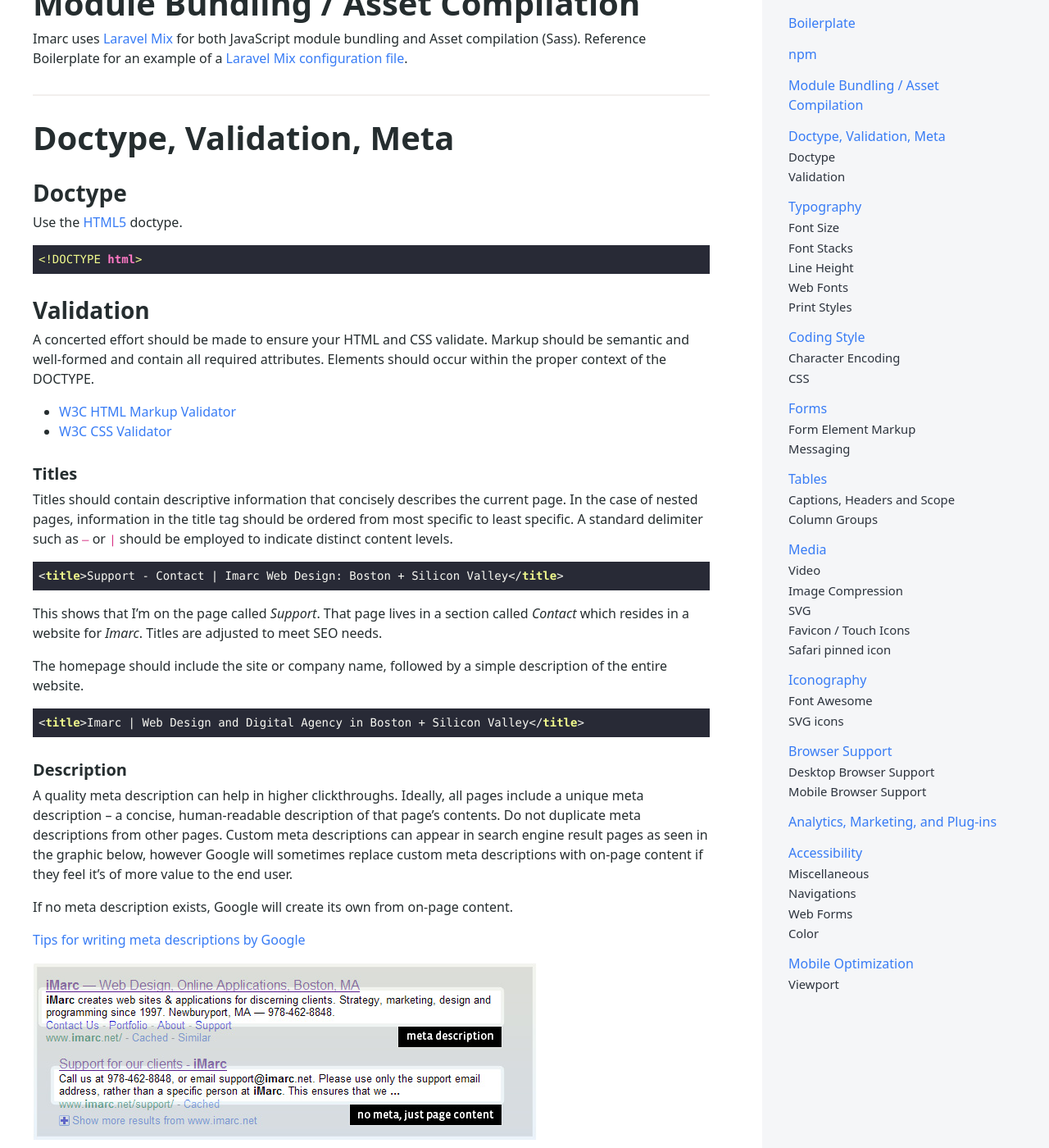
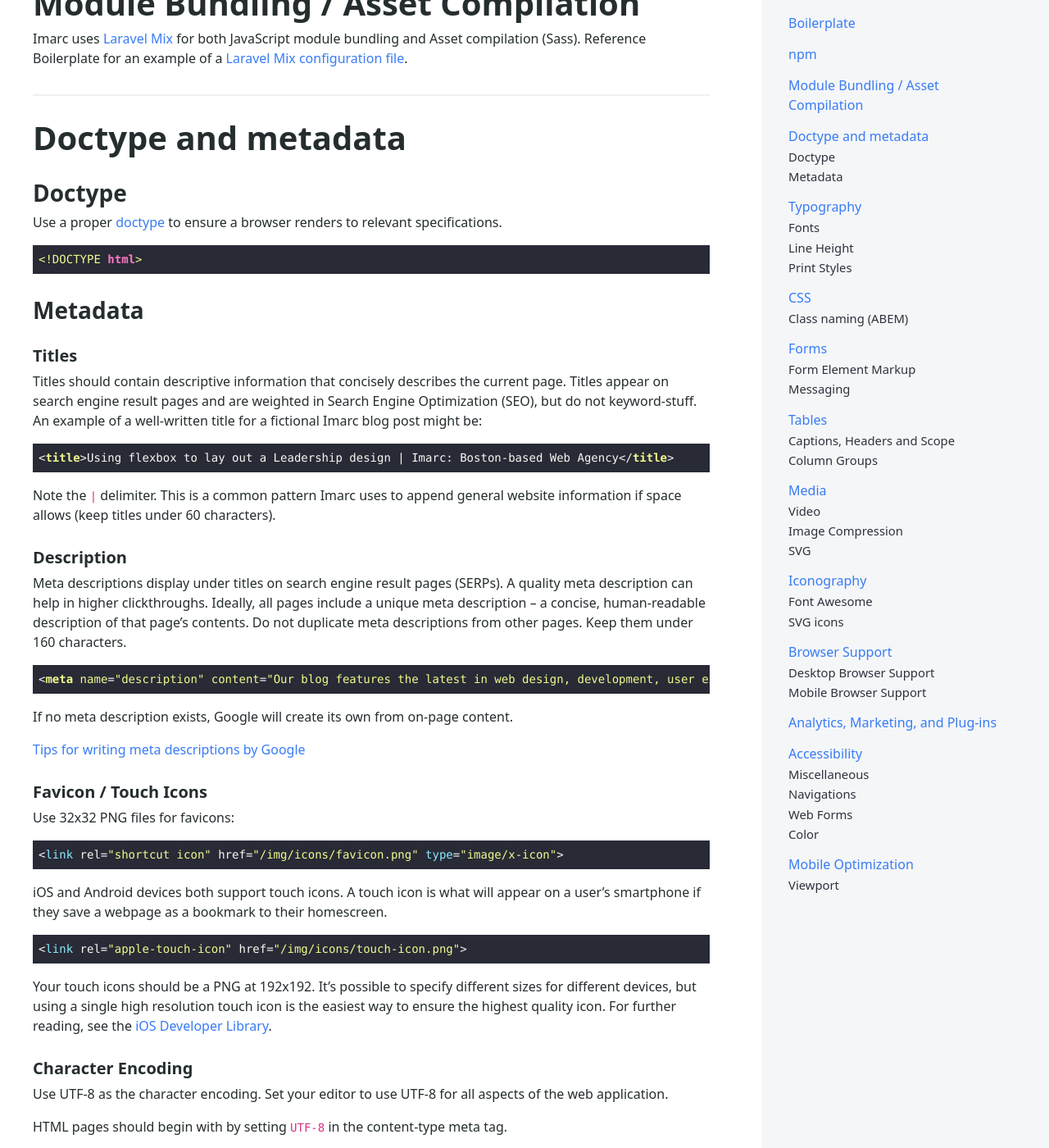
Before and after one commit to imarc/handbook, a Jekyll site: the page built from frontend.markdown, in a window 1280 px wide and 1400 px high, scrolled down 1057 px. Shown: the whole window at 82% size. Built offline with Jekyll 4.4.1, drawn with Linux system fonts in a browser that asks for light colours; nearby versions of some CDN libraries; some of the changed text lies outside the part shown.

Commit message:
gh-pages: front-end content updates

```diff
--- a/frontend.markdown
+++ b/frontend.markdown
@@ -20,110 +19,50 @@
 ## Module Bundling / Asset Compilation
 Imarc uses [Laravel Mix](https://github.com/JeffreyWay/laravel-mix) for both JavaScript module bundling and Asset compilation (Sass). Reference Boilerplate for an example of a [Laravel Mix configuration file](https://github.com/imarc/boilerplate-components/blob/next/webpack.mix.js).
 
-## Doctype, Validation, Meta
+## Doctype and metadata
 
 ### Doctype
-Use the [HTML5](https://developer.mozilla.org/en-US/docs/HTML/HTML5) doctype.
+Use a proper [doctype](https://developer.mozilla.org/en-US/docs/Glossary/Doctype) to ensure a browser renders to relevant specifications.
 
     <!DOCTYPE html>
 
-### Validation
-A concerted effort should be made to ensure your HTML and CSS validate. Markup should
-be semantic and well-formed and contain all required attributes. Elements should occur
-within the proper context of the DOCTYPE.
-
-* [W3C HTML Markup Validator](http://validator.w3.org)
-* [W3C CSS Validator](http://jigsaw.w3.org/css-validator)
+### Metadata
 
 #### Titles
 
 Titles should contain descriptive information that concisely describes the current
-page. In the case of nested pages, information in the title tag should be ordered from
-most specific to least specific. A standard delimiter such as `–` or `|` should be employed
-to indicate distinct content levels.
+page. Titles appear on search engine result pages and are weighted in Search Engine Optimization (SEO), but do not keyword-stuff. An example of a well-written title for a fictional Imarc blog post might be:
 
-	<title>Support - Contact | Imarc Web Design: Boston + Silicon Valley</title>
+	<title>Using flexbox to lay out a Leadership design | Imarc: Boston-based Web Agency</title>
 
-This shows that I’m on the page called *Support*. That page lives in a section called *Contact*
-which resides in a website for *Imarc*. Titles are adjusted to meet SEO needs.
-
-The homepage should include the site or company name, followed by a simple description
-of the entire website.
-
-	<title>Imarc | Web Design and Digital Agency in Boston + Silicon Valley</title>
+Note the `|` delimiter. This is a common pattern Imarc uses to append general website information if space allows (keep titles under 60 characters).
 
 #### Description
 
-A quality meta description can help in higher clickthroughs. Ideally, all pages
-include a unique meta description – a concise, human-readable description of that
-page’s contents. Do not duplicate meta descriptions from other pages. Custom
-meta descriptions can appear in search engine result pages as seen in the
-graphic below, however Google will sometimes replace custom meta descriptions
-with on-page content if they feel it’s of more value to the end user.
+Meta descriptions display under titles on search engine result pages (SERPs). A quality meta description can help in higher clickthroughs. Ideally, all pages include a unique meta description – a concise, human-readable description of that page’s contents. Do not duplicate meta descriptions from other pages. Keep them under 160 characters.
+
+	<meta name="description" content="Our blog features the latest in web design, development, user experience and marketing." />
 
 If no meta description exists, Google will create its own from on-page content.
 
-[Tips for writing meta descriptions by Google](https://support.google.com/webmasters/answer/35624?hl=en#1)
+[Tips for writing meta descriptions by Google](https://developers.google.com/search/docs/advanced/appearance/good-titles-snippets#why-the-search-result-title-might-differ-from-the-pages-title-tag)
 
-![Example of meta description in search results](/img/meta_description.jpg)
+#### Favicon / Touch Icons
 
-Keep meta descriptions less than 160 characters. Here is an example meta description for Imarc’s Blog page.
+Use 32x32 PNG files for favicons:
 
-	<meta name="description" content="Our blog features the latest in web design, development, user experience and marketing." />
+    <link rel="shortcut icon" href="/img/icons/favicon.png" type="image/x-icon">
 
-## Typography
+iOS and Android devices both support touch icons. A touch icon is what will appear on a user's smartphone if they save a webpage as a bookmark to their homescreen.
 
-### Font Size
+    <link rel="apple-touch-icon" href="/img/icons/touch-icon.png">
 
-Users are able to edit their browser’s default font-size. To best work with this, it is ideal to **not set** a default font-size on the `<html>` or `<body>` selectors. Let the browser’s default size (16px) serve as a baseline. From here, we can control font-size *proportion* with relative sizing units `rem` or `em`. Avoid using the `px` unit.
+Your touch icons should be a PNG at 192x192. It’s possible to specify
+different sizes for different devices, but using a single high
+resolution touch icon is the easiest way to ensure the highest
+quality icon. For further reading, see the [iOS Developer Library](http://developer.apple.com/library/ios/#DOCUMENTATION/AppleApplications/Reference/SafariWebContent/ConfiguringWebApplications/ConfiguringWebApplications.html).
 
-“The design I was given has a larger default font-size than 16px. What do I do?”
-
-If you need to, use a percentage unit on the your `:root` or `<html>` selector’s `font-size` property. In the case of 20px default font-size:
-
-    html {
-        font-size: 125%; // (125/100) * 16px = 20px
-    }
-
-Your project’s root font-size would now be 20px. 1.5rem would be 30px.
-
-### Font Stacks
-
-Specify a font family stack on `<body>`.
-
-A default **serif** font stack:
-
-    font-family: Constantia, Lucida, Georgia, serif;
-
-A default **sans-serif** font stack:
-
-    font-family: 'Helvetica Neue', Helvetica, Arial, sans-serif;
-
-To help prevent adjustments of font-size after iOS device orientation changes, use `-webkit-text-size-adjust: 100%`.
-
-    body {
-        -webkit-text-size-adjust: 100%;
-    }
-
-Try not to set `font-size` on selectors that should be rendered at the project’s default font-size (e.g. `<p>`, `<li>`, `<div>`, `<td>`, `<a>`). Rather, you should style to a class – modifying font-size on a `.card__lead` class that is hung on a `<p>` selector is better).
-
-### Line Height
-
-`line-height` should use a unitless value (e.g. `line-height: 1.5`)
-
-### Web Fonts
-
-Imarc leans on web font services such as [Google Fonts](https://fonts.google.com), [Typekit](http://www.typekit.com), [Fonts.com](http://www.fonts.com/). See your project manager for guidance if your desired web font costs money.
-
-### Print Styles
-
-While not requested often, some websites require a print stylesheet. Imarc has a [sane starting point for print styles](https://github.com/imarc/boilerplate-components/blob/master/resources/styles/base.scss#L295-L334).
-
-## Coding Style
-
-Consistent coding style for HTML and CSS is vital because multiple people collaborate on a site’s markup and style.
-
-### Character Encoding
+#### Character Encoding
 
 Use UTF-8 as the character encoding. Set your editor to use UTF-8 for
 all aspects of the web application.
@@ -138,16 +77,115 @@
 
 Use real UTF-8 characters instead of HTML entities. For example, use `»`, instead of typing out its `&raquo;` entity. The only characters that need encoding are `&amp;`, `&lt;`, and `&gt;`, `&quot;`. This also applies to CSS. Doing something like `content: '»'` is better than `content: '\bb'.
 
-    <p>
-        Separation of content – better with an en-dash.
-        Imarc’s motto: “Use curly quotes”
-        <a href="#"> Learn More »</a>
-    </p>
+#### Safari pinned icon
 
-### CSS
+With Safari 9 (OSX El Capitan), Apple has introduced the ability to control the icon on a pinned tab.
+Use a 256x256 SVG file for this – setting your icon to black. To set a color for the icon, use the color attribute.
 
-#### ABEM
+    <link rel="mask-icon" href="/img/icons/pinned-icon.svg" color="#990000">
+
+## Typography
+
+### Fonts
+
+#### Font-size
+
+Because users are able to set their preferred font-size in their web browser, **do not set a default font-size on the** `<html>` **or** `<body>` **selectors**. Let the browser’s default size (usually 16px) serve as a baseline. From here, we can control font-size *proportion* with relative sizing units `rem` or `em`. Avoid using the `px` unit.
+
+**“The design I was given has a larger default font-size than 16px. What do I do?”**
+
+In this case, use a percentage on the `<html>` selector’s `font-size` property. In the case of 20px default font-size:
+
+    html {
+        font-size: 125%; // (125/100) * 16px = 20px
+    }
+
+Your project’s root font-size would now be 20px. 1.5rem would be 30px.
+
+#### Stacks
+
+Specify a font stack on the `<body>` selector.
+
+**serif** font stack example:
+
+    font-family: Constantia, Lucida, Georgia, serif;
+
+**sans-serif** font stack example:
+
+    font-family: "Helvetica Neue", Arial, sans-serif;
+
+To help prevent adjustments of font-size after iOS device orientation changes, use `-webkit-text-size-adjust: 100%`.
+
+    body {
+        -webkit-text-size-adjust: 100%;
+    }
+
+Try not to set `font-size` on selectors that should be rendered at the project’s default font-size (e.g. `<p>`, `<li>`, `<div>`, `<td>`, `<a>`). Rather, you should style to a class – modifying font-size on a `.card__lead` class that is hung on a `<p>` selector is better).
+
+#### Web Fonts
+
+Imarc often uses web font services such as [Google Fonts](https://fonts.google.com), [Typekit](http://www.typekit.com), [Fonts.com](http://www.fonts.com/). See your project manager for guidance if your desired web font costs money.
+
+### Line Height
+
+`line-height` should always use a unitless value (e.g. `line-height: 1.5`)
+
+### Print Styles
+
+While not requested often, some websites require a print stylesheet. Imarc has a [sane starting point for print styles](https://github.com/imarc/boilerplate-components/blob/master/resources/styles/base.scss#L295-L334).
+
+## CSS
+
+Consistent coding style for CSS is vital as multiple people collaborate on site buildouts and maintenance.
+
+### Class naming (ABEM)
+
 Many Imarc projects use an offshoot of Block Element Modifier called [ABEM](https://css-tricks.com/abem-useful-adaptation-bem/). It is influenced from [Atomic Design](https://atomicdesign.bradfrost.com/) principals. This creates a methodology for HTML class naming and Sass directory structure.
+
+Our preferred class naming format is:
+
+    blockName__elementName -modifierName
+
+#### Real-world example
+
+**HTML**
+
+    <div class="hero">
+        <div class="hero__body">
+            <h1 class="hero__heading">
+                About Us
+            </h1>
+            <div class="hero__action -seasonalOffer">
+                <a class="button hero__button" href="/">Learn More</a>
+            </div>
+        </div>
+    </div>
+
+Note how `button` and `hero__button` are chained. This is known as a [mix](https://en.bem.info/methodology/key-concepts/#mix) in BEM – two BEM entities existing on the same DOM node. `button` is considered an *atom* in Atomic Design and `hero__button` is an element of the `hero` block.
+
+**Sass**
+
+    .hero {
+        &__body {
+            padding: 1rem;
+        }
+
+        &__heading {
+            font-size: 2.5rem;
+        }
+
+        &__action {
+            font-size: 2.5rem;
+
+            &.-seasonalOffer {
+                …
+            }
+        }
+
+        &__button {
+            border-radius: 0.25rem;
+        }
+    }
 
 Check out the [Sass folder structure description on Imarc’s boilerplate-components](https://imarc.github.io/boilerplate-components/pattern-library/).
 
@@ -158,36 +196,24 @@
 
 #### General CSS Formatting
 
-    .heading {
+    .hero {
         background-color: #FFF;
-        border: 1px solid #DDD;
-        color: #666;
-        height: 60px;
-        margin: 20px auto;
-        padding: 20px;
-        width: 960px;
+        color: #333;
+        padding: 2rem;
     }
 
-<ul>
-	<li>
-		Selector(s) lives on its own line(s) followed by the opening brace
-	</li>
-	<li>
-		Each declaration lives on its own indented line
-	</li>
-	<li>
-		Each property has a space between the colon and value ends with a semi-colon
-	</li>
-	<li>
-		The closing brace should be on its own line at the same indentation as the selector
-	</li>
-</ul>
-
+- Selector(s) lives on its own line(s) followed by the opening brace
+- Each declaration lives on its own indented line
+- Each property has a space between the colon and value ends with a semi-colon
+- The closing brace should be on its own line at the same indentation as the selector
 
 #### Use Only Class Selectors
 
-To avoid CSS specificity issues, use only class selectors.
-The exceptions to this rule are: anchors, form label IDs, JavaScript hook requirements.
+Style to class selectors only and not IDs or selectors
+
+`.hero__heading` **not** `#hero__heading` or `.hero h1`
+
+The exceptions to this rule: anchor links, form label IDs, JavaScript hook requirements.
 
 ## Forms
 
@@ -203,8 +229,8 @@
 
 Form element markup
 
-    <form method="post">
-        <fieldset>
+    <form class="form" method="post">
+        <fieldset class="form__fieldset">
             <p>
                 Through out the fields, you will also see <code>span.help</code>
                 elements. These are used for help text relevant to fields.
@@ -318,14 +344,16 @@
 
 ### Messaging
 
-* **`.success`** – Confirmation after an action has successfully completed
-* **`.info`** – Informative message
-* **`.error`** – Notification that an action had problems
-* **`.help`** – Coaching or guidance; typically inline
+#### Modifiers
+
+* **`.-success`** – Confirmation after an action has successfully completed
+* **`.-info`** – Informative message
+* **`.-error`** – Notification that an action had problems
+* **`.-help`** – Coaching or guidance; typically inline
 
 Sample messaging markup. Note that chaining off `messaging` helps to avoid repeating CSS rules.
 
-    <div class="messaging success">
+    <div class="messaging -success">
         <p>
             Congratulations! You have signed up for ACME’s business afterhours.
         </p>
@@ -480,28 +508,6 @@
         </g>
     </svg>
 
-### Favicon / Touch Icons
-
-Use 32x32 PNG files for favicons:
-
-    <link rel="shortcut icon" href="/img/icons/favicon.png" type="image/x-icon" />
-
-iOS and Android devices both support touch icons. A touch icon is what will appear on a user's smartphone if they save a webpage as a bookmark to their homescreen.
-
-    <link rel="apple-touch-icon" href="/img/icons/touch-icon.png">
-
-Your touch icons should be a PNG at 192x192. It’s possible to specify
-different sizes for different devices, but using a single high
-resolution touch icon is the easiest way to ensure the highest
-quality icon. For further reading, see the [iOS Developer Library](http://developer.apple.com/library/ios/#DOCUMENTATION/AppleApplications/Reference/SafariWebContent/ConfiguringWebApplications/ConfiguringWebApplications.html).
-
-### Safari pinned icon
-
-With Safari 9 (OSX El Capitan), Apple has introduced the ability to control the icon on a pinned tab.
-Use a 256x256 SVG file for this – setting your icon to black. To set a color for the icon, use the color attribute.
-
-    <link rel="mask-icon" href="/img/icons/pinned-icon.svg" color="#990000">
-
 ## Iconography
 
 ### Font Awesome
```
Also changed, not shown: other parts of frontend.markdown (+1 -2 lines).
